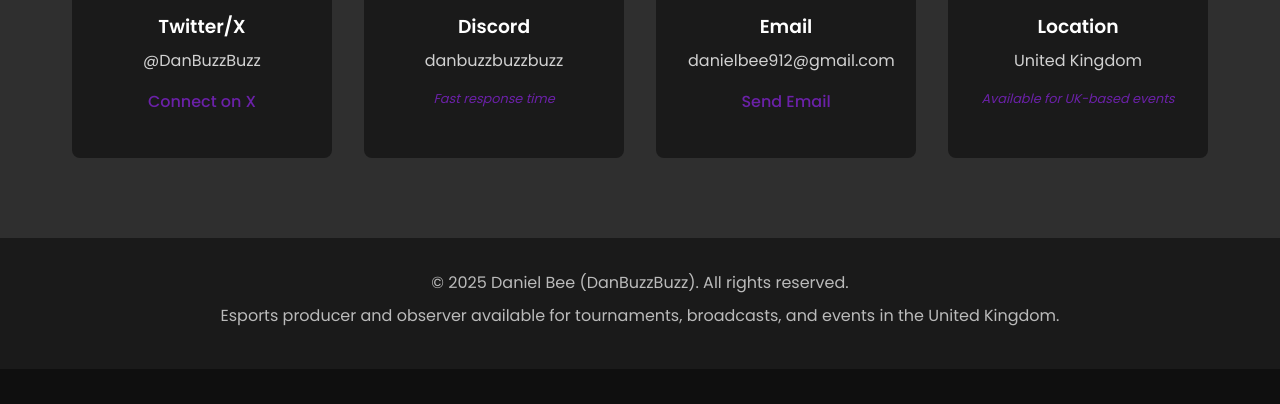
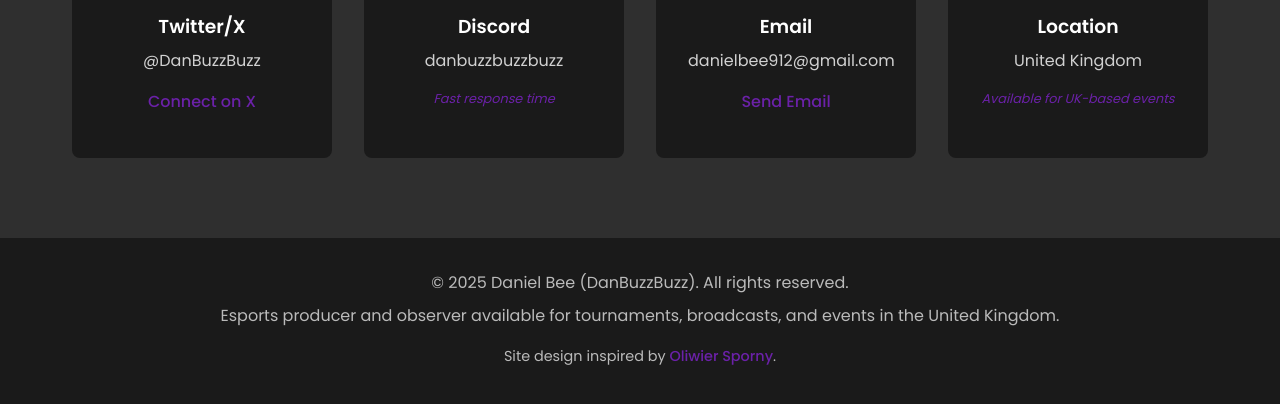
Before and after one commit to DanJBee/danbuzzbuzz.github.io, a plain HTML site: page index.html in a window 1280 px wide. Shown: the part 2623-3027 px from the top of the page. Before the commit the page ends 2992 px from the top, so only its background shows below. Drawn offline with Linux system fonts and the light colour scheme.

Commit message:
Add site design credit to footer
Added a credit line in the footer referencing Oliwier Sporny for site design inspiration. Updated CSS to style the new credit and its link, including hover effects.

```diff
--- a/index.html
+++ b/index.html
@@ -199,6 +199,7 @@
             <div class="footer-content">
                 <p>&copy; 2025 Daniel Bee (DanBuzzBuzz). All rights reserved.</p>
                 <p>Esports producer and observer available for tournaments, broadcasts, and events in the United Kingdom.</p>
+                <p class="credit">Site design inspired by <a href="https://oliwiersporny.com/" target="_blank" rel="noopener noreferrer">Oliwier Sporny</a>.</p>
             </div>
         </div>
     </footer>
--- a/styles.css
+++ b/styles.css
@@ -307,6 +307,22 @@ footer {
     margin-bottom: 0.5rem;
 }
 
+.credit {
+    margin-top: 1rem;
+    font-size: 0.9rem;
+}
+
+.credit a {
+    color: var(--primary-color);
+    font-weight: 500;
+    transition: color 0.2s ease;
+}
+
+.credit a:hover {
+    color: var(--accent-color);
+    text-decoration: underline;
+}
+
 /* Responsive Styles */
 @media (max-width: 768px) {
     .header-content h1 {
```
